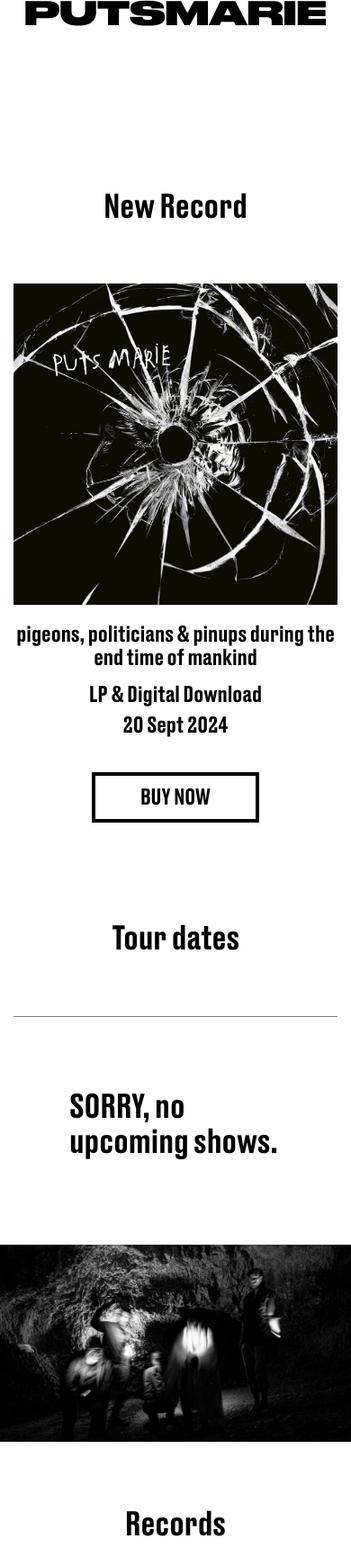
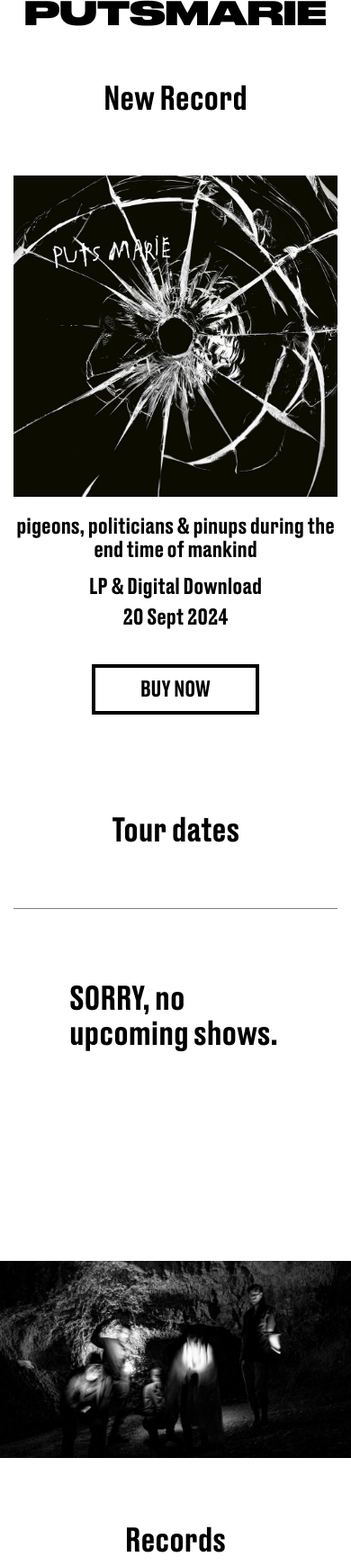
Before and after one commit to sofasurfer/putsmarie, a PHP site: page / in a window 390 px wide. Shown: the part 148-1888 px from the top of the page at 90% size. Run offline with PHP 8.4, Linux system fonts and the light colour scheme; data that the repository does not hold is empty; some libraries are stand-ins or nearby versions.

Commit message:
Change layout order

```diff
--- a/assets/css/style.css
+++ b/assets/css/style.css
@@ -367,4 +367,8 @@ a .fab{
     .stream-list img{
         max-width: 100%;
     }
+
+    .no-padding-top{
+        margin-top: -5rem;
+    }
 }
--- a/index.php
+++ b/index.php
@@ -1,5 +1,5 @@
 <?php include 'tpl/header.php'; ?>
-<div class="container">
+<div class="container no-padding-top">
   <div class="row">
     <h2>New Record</h2>
     <div class="col-md-8 col-md-offset-2 text-center bounce-up animation-element">
@@ -39,8 +39,11 @@
     </div>
   </div>
 </div>
-<div class="container-fluid"></div>
-  <img src="/assets/images/cover_2_2024.jpg" class="img-responsive header" />
+<div class="container-fluid">
+  <div class="row">
+    <h2></h2>
+    <img src="/assets/images/cover_2_2024.jpg" class="img-responsive header" />
+  </div>
 </div>
 <div id="records" class="container section">
   <div class="row">
```
